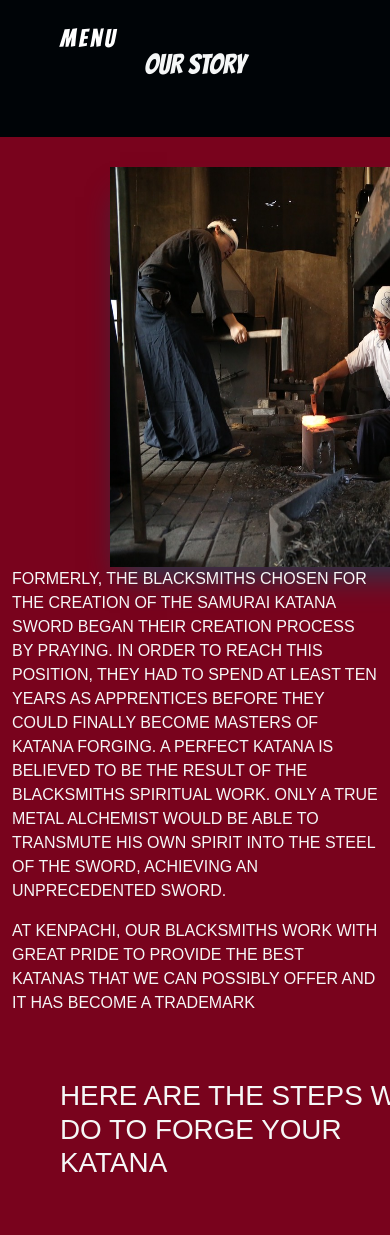
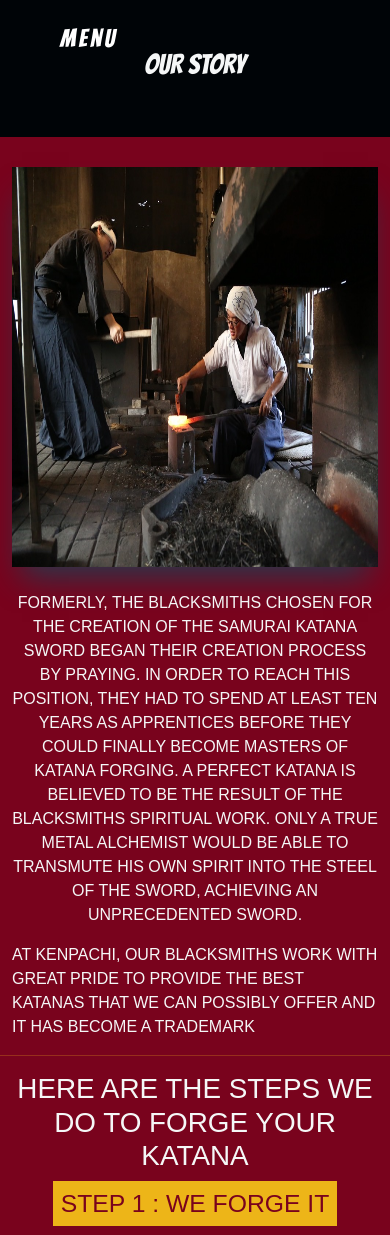
Before and after one commit to Code-Institute-Submissions/GeorgianF-Kenpachi-P5-CI-FebResub, a Django app: page /story/ in a window 390 px wide. Shown: the top 1235 px of the page. Run offline with Django 3.2, Linux system fonts and the light colour scheme; some libraries are stand-ins or nearby versions; some web fonts are replaced; grey boxes are pictures that could not be loaded.

Commit message:
add bootstrap classes for responsiveness on multiple devices

```diff
--- a/home/templates/home/story.html
+++ b/home/templates/home/story.html
@@ -11,12 +11,12 @@
     <div class="row">
         <div class="content">
             <div class="row d-flex justify-content-center">
-                <div class="col-md-5 col-lg-4 col-xl-3 col-6">
+                <div class="col-12 offset-md-0 col-sm-10 offset-sm-0 col-md-10 col-lg-8 col-xl-6 mb-4">
                     <img id='story-hero-image' src="/media/images/blacksmith-at-work.jpeg" alt="blacksmith-at-work">
                 </div>
                 <div
-                    class="col-md-5 col-lg-4 col-xl-3 col-12 d-flex align-items-center justify-content-center flex-column">
-                    <p>
+                    class="col-md-10 col-lg-10 col-xl-10 col-12 d-flex align-items-center justify-content-center flex-column">
+                    <p class="text-center">
                         Formerly, the blacksmiths chosen for the creation of the Samurai Katana sword began their
                         creation process by praying. In order to reach this position, they had to spend at least ten
                         years as apprentices before they could finally become masters of Katana forging.
@@ -30,9 +30,10 @@
                         possibly offer and it has become a trademark
                     </p>
                 </div>
+                <hr class="hr">
             </div>
             <div class="row">
-                <div class="col-md-12 col-lg-12 col-xl-12 col-12 d-flex align-items-center justify-content-center m-5">
+                <div class="col-md-12 col-lg-12 col-xl-12 col-12 d-flex align-items-center justify-content-center text-center">
                     <h1>Here are the steps we do to forge your Katana</h1>
                 </div>
             </div>
@@ -49,7 +50,7 @@
                     </video>
                 </div>
                 <div
-                    class="offset-4 col-sm-4 col-4 d-flex align-items-center justify-content-center flex-column text-center">
+                    class="offset-2 col-sm-8 col-8 d-flex align-items-center justify-content-center flex-column text-center">
                     <p>
                         The Katana is forged by our craftsmen in the Japanese tradition. We use different steels and an
                         assembly of several layers as well as bending in order to obtain a blade of the best possible
@@ -72,7 +73,7 @@
                     </video>
                 </div>
                 <div
-                class="offset-4 col-sm-4 col-4 d-flex align-items-center justify-content-center flex-column text-center">
+                class="offset-2 col-sm-8 col-8 d-flex align-items-center justify-content-center flex-column text-center">
                     <p>
                         The blade is immersed in water at a temperature of about 800°C, the temperature of which we keep
                         secret. When it comes into contact with water, the blade cools down very quickly and becomes
@@ -96,7 +97,7 @@
                     </video>
                 </div>
                 <div
-                class="offset-4 col-sm-4 col-4  d-flex align-items-center justify-content-center flex-column text-center">
+                class="offset-2 col-sm-8 col-8 d-flex align-items-center justify-content-center flex-column text-center">
                     <p>
                         We polish the Katana with a special stone in order to polish your sword in the best way for a
                         unique result. The most technical part is the polishing of the Kissaki (tip of the blade) which
--- a/static/css/base.css
+++ b/static/css/base.css
@@ -305,7 +305,7 @@ body {
 #story-hero-image {
     margin-top: 30px;
     height: 400px;
-    width: 450px;
+    width: 50%;
     box-shadow: rgb(38, 57, 77) 0px 20px 30px -10px;
 }
 
@@ -352,3 +352,19 @@ footer a:hover {
     align-items: center;
     justify-content: center;
 }
+
+
+
+/* MEDIA QUERIES */
+
+@media screen and (min-width: 767px) {
+    #story-hero-image {
+        width: 100%;
+    }
+}
+
+@media screen and (max-width: 767px) {
+    #story-hero-image {
+        width: 100%;
+    }
+}
--- a/templates/includes/footer.html
+++ b/templates/includes/footer.html
@@ -16,7 +16,7 @@
             </div>
         </div>
         <div class="row footer-menu mb-3">
-            <div class="col-2 d-flex flex-column">
+            <div class="col-3 col-md-3 d-flex flex-column">
                 <h4>Customer service</h4>
                 <a href="" class="text-decoration-none ms-2">Contact</a>
                 <a href="" class="text-decoration-none ms-2">Order & Delivery</a>
@@ -24,7 +24,7 @@
                 <a href="" class="text-decoration-none ms-2">Returns</a>
                 <a href="" class="text-decoration-none ms-2">Warranty & Repair</a>
             </div>
-            <div class="col-2 d-flex flex-column">
+            <div class="col-3 col-md-3 d-flex flex-column">
                 <h4>About Us</h4>
                 <a href="" class="text-decoration-none ms-2">The Benefits</a>
                 <a href="" class="text-decoration-none ms-2">News</a>
@@ -33,7 +33,7 @@
                 <a href="" class="text-decoration-none ms-2">Company App</a>
                 <a href="" class="text-decoration-none ms-2">Company details</a>
             </div>
-            <div class="col-2 d-flex flex-column">
+            <div class="col-3 col-md-3 d-flex flex-column">
                 <h4>Doing business with us</h4>
                 <a href="" class="text-decoration-none ms-2">Business selling</a>
                 <a href="" class="text-decoration-none ms-2">Business order</a>
@@ -42,7 +42,7 @@
                 <a href="" class="text-decoration-none ms-2">Affiliate Marketing</a>
                 <a href="" class="text-decoration-none ms-2">Suppliers</a>
             </div>
-            <div class="col-2 d-flex flex-column">
+            <div class="col-3 col-md-3 d-flex flex-column">
                 <h4>Do you want to follow us?</h4>
                 <p><a href="" class="text-decoration-none">Sign up</a> to the newsletter</p>
                 <a href="" class="text-decoration-none ms-2">facebook</a>
```
